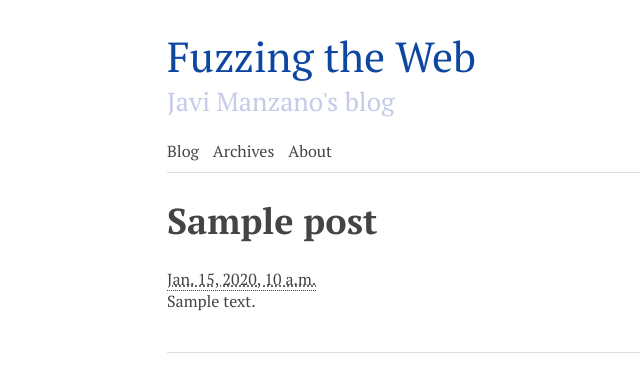
After one commit to jgasteiz/javiman, a Django app: template templates/blog/post.html in a window 1280 px wide. The commit adds this page. Shown: the top 392 px of the page, without its empty margins (193-833 px from the left). Run offline with Django 3.2, Linux system fonts and the light colour scheme; the template is opened without the code that fills it: most values are stand-ins (such as "Sample title", 1, 10 or a date in 2020).

Commit message:
Add post detail view

```diff
--- a/blog/urls.py
+++ b/blog/urls.py
@@ -2,5 +2,6 @@ from django.conf.urls import url
 
 
 urlpatterns = [
+    url(r'^(?P<slug>[\w-]+)/*$', 'blog.views.post', name='post'),
     url(r'^$', 'blog.views.home', name='home'),
 ]
--- a/templates/blog/base.html
+++ b/templates/blog/base.html
@@ -5,7 +5,7 @@
     <meta charset="UTF-8">
     <title>Fuzzing the Web</title>
 
-    <link href="http://fonts.googleapis.com/css?family=PT+Serif:regular,italic,bold,bolditalic" rel="stylesheet" type="text/css">
+    <link href="https://fonts.googleapis.com/css?family=PT+Serif:regular,italic,bold,bolditalic" rel="stylesheet" type="text/css">
     <link rel="stylesheet" href="{% static 'css/normalize.css' %}"/>
     <link rel="stylesheet" href="{% static 'css/style.css' %}"/>
 </head>
@@ -26,7 +26,9 @@
                 <li><a href="/about/">About</a></li>
             </ul>
         </nav>
-        {% block content %}{% endblock content %}
+        <div role="main">
+            {% block content %}{% endblock content %}
+        </div>
     </div>
 </body>
 </html>
--- /dev/null
+++ b/templates/blog/post.html
@@ -0,0 +1,14 @@
+{% extends 'blog/base.html' %}
+
+{% block content %}
+    <article class="post">
+        <header>
+            <h1 class="entry-title">{{ post.title }}</h1>
+            <abbr class="published" title="{{ post.created }}">
+                {{ post.created }}
+            </abbr>
+        </header>
+        <div>{{ post.body }}</div>
+        <footer></footer>
+    </article>
+{% endblock content %}
```
Also changed, not shown: blog/views.py (+9 -1 lines).
